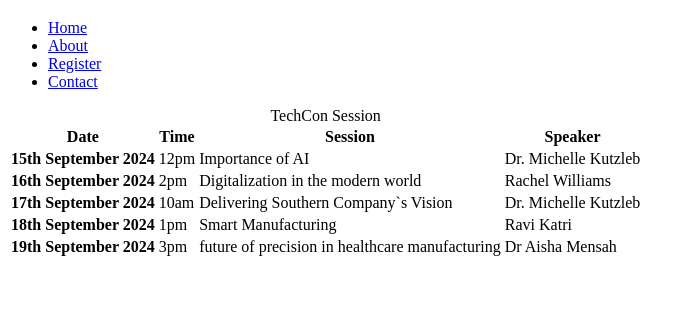
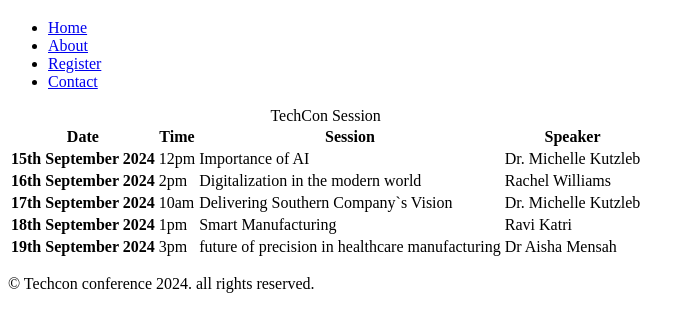
Before and after one commit to lifeofchurchill/TechCon_HTML, a plain HTML site: page techcon_website/schedule.html in a window 1280 px wide. Shown: the part 61-392 px from the top of the page, without its empty margins (0-695 px from the left). Drawn offline with Linux system fonts and the light colour scheme.

Commit message:
added the footer

```diff
--- a/techcon_website/schedule.html
+++ b/techcon_website/schedule.html
@@ -60,4 +60,9 @@
             </tbody>
         </table>
     </body>
+    <footer>
+            <p>
+                &copy; Techcon conference 2024. all rights reserved.
+            </p>
+    </footer>
 </html>
```
